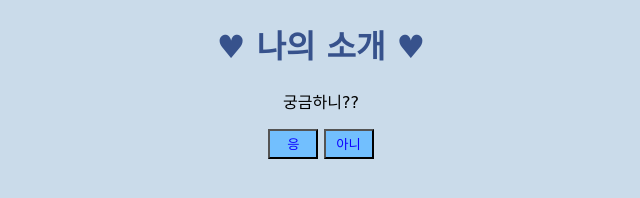
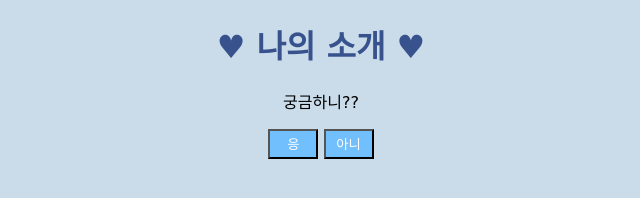
Before and after one commit to kkimyy/hamzzi, a plain HTML site: page index.html in a window 1280 px wide. Shown: the full height of the page, 319-959 px from the left. Drawn offline with Linux system fonts and the light colour scheme; a web font is replaced by a local one.

Commit message:
Update style1.css

```diff
--- a/style1.css
+++ b/style1.css
@@ -34,7 +34,7 @@ a {
 }
 
 a:link, a:visited {
-    color:rgb(13, 0, 255);
+    color:rgb(255, 255, 255);
 }
 
 a:hover, a:active {
```
